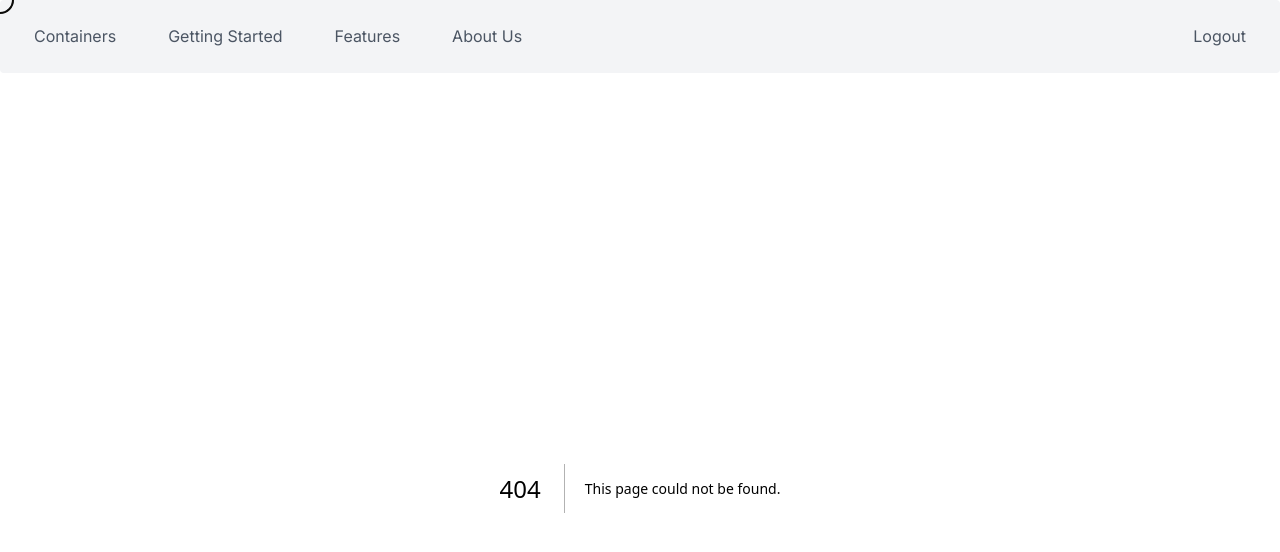
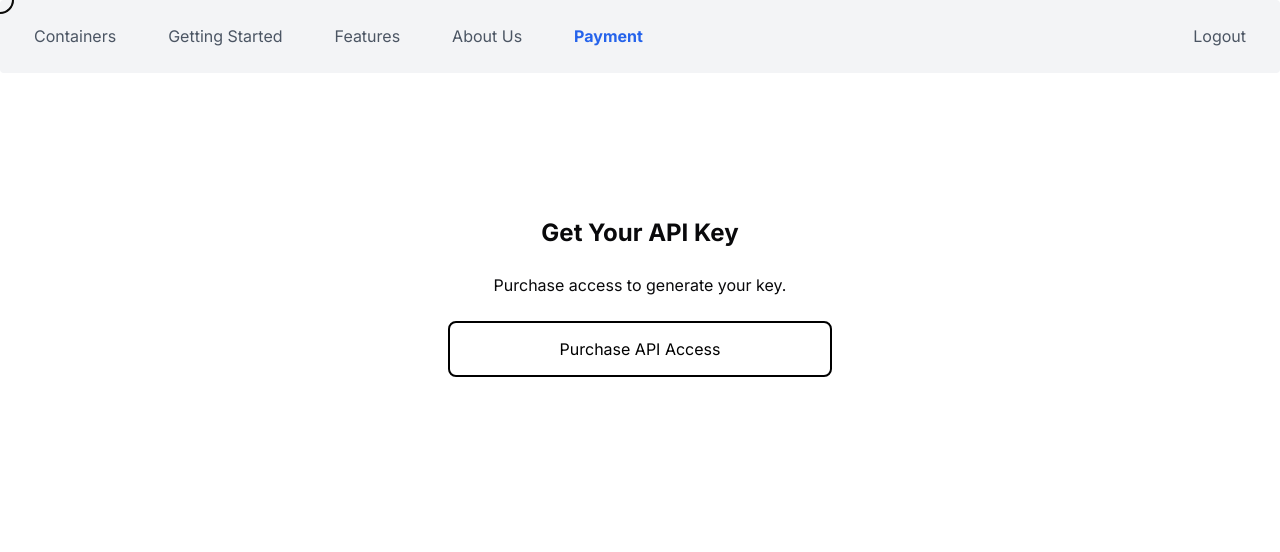
Before and after one commit to Hehrd/Discord-Bot-Project, a Next.js app in the folder frontend/nextjs-frontend/: page /payment in a window 1280 px wide. Before the commit this address had no page. Shown: the top 552 px of the page. Built offline with nearby package versions, Linux system fonts and the light colour scheme.

Commit message:
added payment page

```diff
--- /dev/null
+++ b/frontend/nextjs-frontend/src/app/payment/page.tsx
@@ -0,0 +1,53 @@
+'use client';
+
+import { useState } from "react";
+import AnimatedButton from "@/components/animatedButton";
+
+export default function PaymentPage() {
+    const [loading, setLoading] = useState(false);
+    const [success, setSuccess] = useState(false);
+
+    const handlePurchase = async () => {
+        setLoading(true);
+        try {
+            const res = await fetch("/api/payment/start", {
+                method: "POST",
+                headers: {
+                    "Content-Type": "application/json",
+                },
+                body: JSON.stringify({ plan: "basic" }),
+            });
+
+            if (!res.ok) throw new Error("Payment failed");
+
+            const data = await res.json();
+
+            if (data.success) {
+                setSuccess(true);
+            } else {
+                throw new Error("Payment unsuccessful");
+            }
+        } catch (err) {
+            alert("Something went wrong. Try again.");
+        } finally {
+            setLoading(false);
+        }
+    };
+
+    return (
+        <div className="flex min-h-[calc(100vh-6rem)] justify-center p-4">
+            <div className="w-full max-w-md rounded-2xl p-8 bg-white flex flex-col gap-6 mt-20">
+                <h2 className="text-2xl font-bold text-center">Get Your API Key</h2>
+                <p className="text-center">Purchase access to generate your key.</p>
+                <AnimatedButton onClick={handlePurchase} width="100%" height="56px">
+                    {loading ? "Processing..." : "Purchase API Access"}
+                </AnimatedButton>
+                {success && (
+                    <p className="text-center text-green-600 font-semibold">
+                        Thank you for your support! Your API key has been sent to your email.
+                    </p>
+                )}
+            </div>
+        </div>
+    );
+}
--- a/frontend/nextjs-frontend/src/components/navbar.tsx
+++ b/frontend/nextjs-frontend/src/components/navbar.tsx
@@ -17,6 +17,7 @@ const NavBar: React.FC = () => {
         { label: 'Getting Started', href: '/getting-started' },
         { label: 'Features', href: '/features' },
         { label: 'About Us', href: '/about' },
+        { label: 'Payment', href: '/payment' },
         { label: 'Logout', href: '/logout', isLogout: true },
 
 
```
